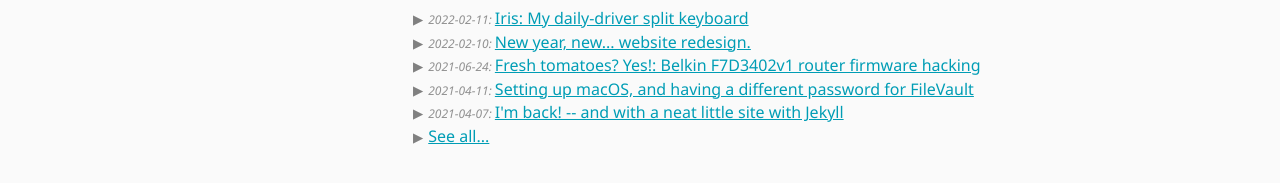
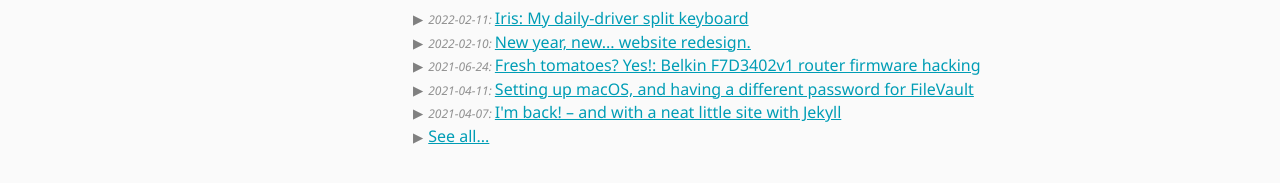
Before and after one commit to nicholastay/personal-web, a Jekyll site: the page built from index.html, in a window 1280 px wide. Shown: the part 433-616 px from the top of the page. Built offline with Jekyll 4.4.1, drawn with Linux system fonts in a browser that asks for light colours.

```diff
--- a/_posts/2021-04-07-first-post.markdown
+++ b/_posts/2021-04-07-first-post.markdown
@@ -1,6 +1,6 @@
 ---
 layout: post
-title:  "I'm back! -- and with a neat little site with Jekyll"
+title:  "I'm back! – and with a neat little site with Jekyll"
 date:   2021-04-07 23:56:18 +1000
 tags: jekyll website github
 ---
```
